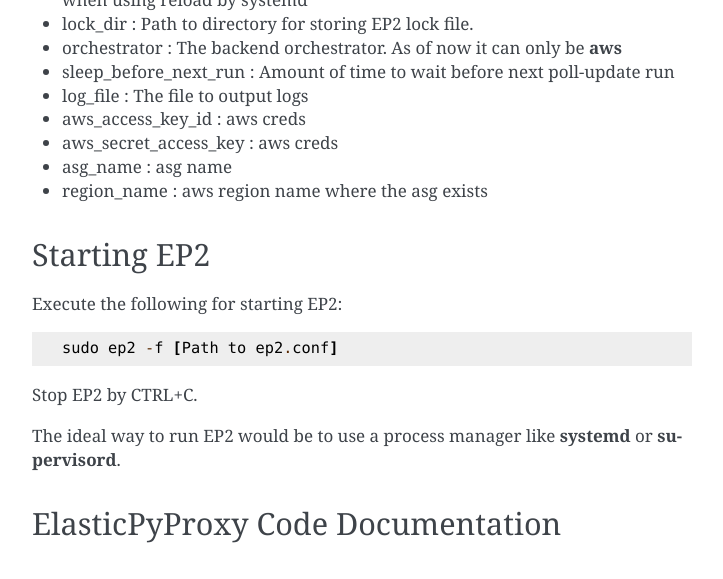
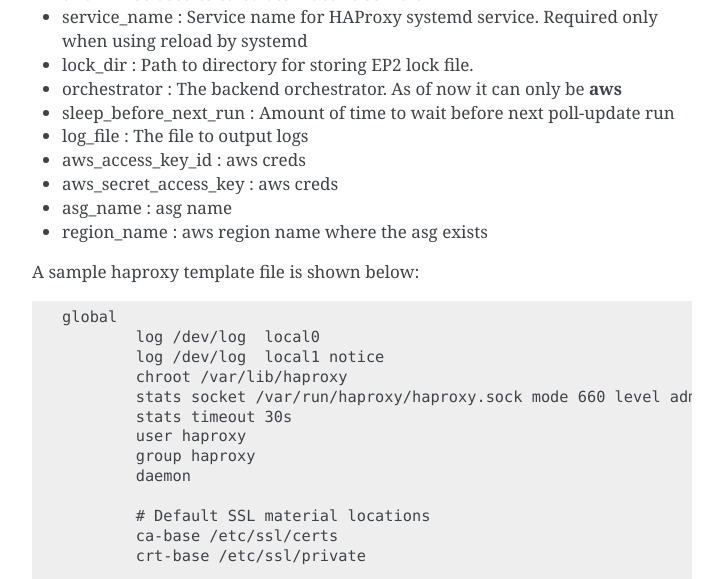
Before and after one commit to LazyWolves/ElasticPyProxy, a Sphinx documentation site: the page built from docs/source/index.rst, in a window 1280 px wide and 1400 px high, scrolled down 6241 px. Shown: the top 579 px of the window, without its empty margins (388-1111 px from the left). Built offline with Sphinx 7.4.7, drawn with Linux system fonts in a browser that asks for light colours; some of the changed text lies outside the part shown.

Commit message:
Update doc

```diff
--- a/docs/source/index.rst
+++ b/docs/source/index.rst
@@ -18,6 +18,8 @@
 will also be removed from HAProxy's concerned backend/listener.
 
 In the rest of the documentation, Amazon Autoscaling Group will be refered to as the **orchestrator** and the backend servers will be refered to as just **backends**
+
+View EP2 on `Github <https://www.github.com/djmgit/ElasticPyProxy>`_
 
 How EP2 works
 ***************
@@ -254,6 +256,73 @@
 - asg_name : asg name
 - region_name : aws region name where the asg exists
 
+A sample haproxy template file is shown below::
+
+  global
+	  log /dev/log	local0
+	  log /dev/log	local1 notice
+	  chroot /var/lib/haproxy
+	  stats socket /var/run/haproxy/haproxy.sock mode 660 level admin expose-fd listeners
+	  stats timeout 30s
+	  user haproxy
+	  group haproxy
+	  daemon
+
+	  # Default SSL material locations
+	  ca-base /etc/ssl/certs
+	  crt-base /etc/ssl/private
+
+	  # Default ciphers to use on SSL-enabled listening sockets.
+	  # For more information, see ciphers(1SSL). This list is from:
+	  #  https://hynek.me/articles/hardening-your-web-servers-ssl-ciphers/
+	  # An alternative list with additional directives can be obtained from
+	  #  https://mozilla.github.io/server-side-tls/ssl-config-generator/?server=haproxy
+	  ssl-default-bind-ciphers ECDH+AESGCM:DH+AESGCM:ECDH+AES256:DH+AES256:ECDH+AES128:DH+AES:RSA+AESGCM:RSA+AES:!aNULL:!MD5:!DSS
+	  ssl-default-bind-options no-sslv3
+	  stats socket ipv4@127.0.0.1:9999 level admin
+    stats timeout 2m
+
+  defaults
+	  log	global
+	  mode	http
+	  option	httplog
+	  option	dontlognull
+  	  timeout connect 5000
+  	  timeout client  50000
+  	  timeout server  50000
+	  errorfile 400 /etc/haproxy/errors/400.http
+	  errorfile 403 /etc/haproxy/errors/403.http
+	  errorfile 408 /etc/haproxy/errors/408.http
+	  errorfile 500 /etc/haproxy/errors/500.http
+	  errorfile 502 /etc/haproxy/errors/502.http
+	  errorfile 503 /etc/haproxy/errors/503.http
+	  errorfile 504 /etc/haproxy/errors/504.http
+
+  listen haproxynode
+	  bind *:7001
+	  balance roundrobin
+	  option forwardfor
+	  http-request set-header X-Forwarded-Port %[dst_port]
+	  http-request set-header X-CLIENT-IP %[src]
+	  http-request add-header X-Forwarded-Proto https if {{ ssl_fc }}
+	  option httpchk HEAD / HTTP/1.1\r\nHost:localhost
+	  {{nodes}}
+
+  listen stats
+      bind :32700
+      stats enable
+      stats uri /stat
+      stats hide-version
+
+The backend/listername used (``haproxynode``) in this case should be mentione in **EP2 config**.
+The backend/listener of interest should have the template varibale ``nodes`` in jinja templating format.
+This template varibale will be replaced with the live backend servers in each run.
+
+Once this template is formatted, the actuall HAProxy config will be updated with the formatted contents of this
+template file.
+
+So, whatever changes one usually has to make to HAProxy config, they have to be made here.
+
 Starting EP2
 ***************
 
```
Also changed, not shown: 5 other files.
